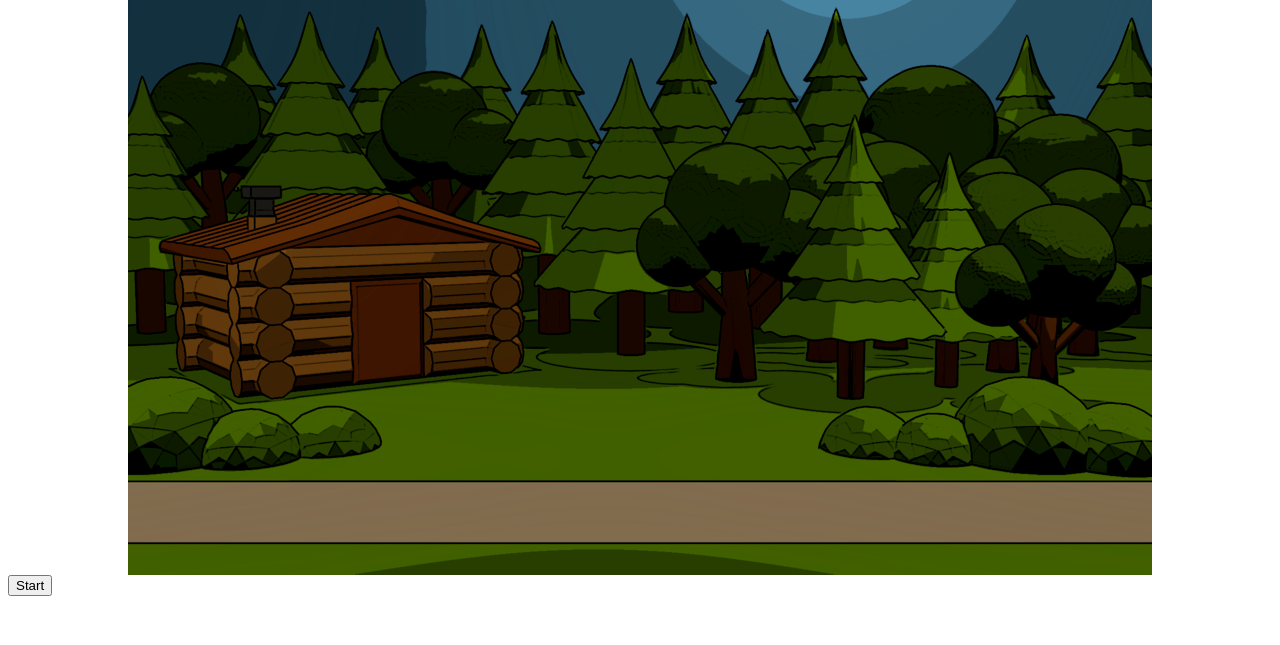
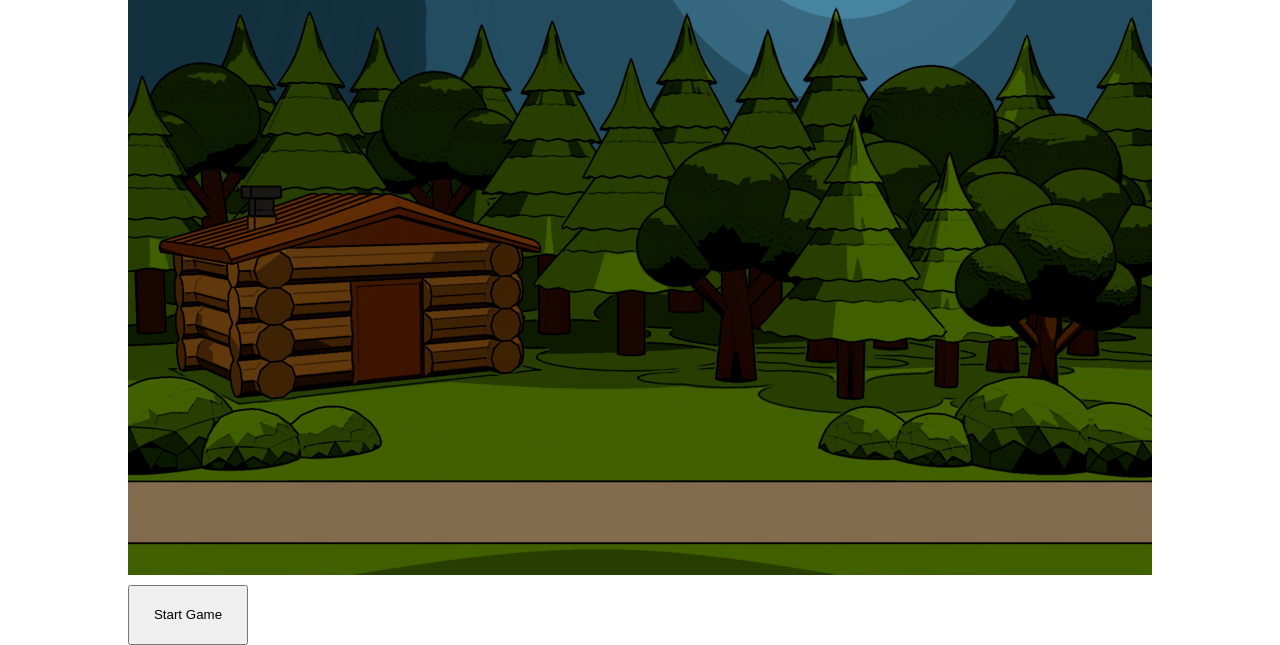
Before and after one commit to ryan1002/wdi-project-1, a PHP site: page / in a window 1280 px wide. Shown: the part 158-803 px from the top of the page. Before the commit the page ends 754 px from the top, so only its background shows below. Run offline with PHP 8.4, Linux system fonts and the light colour scheme; some libraries are stand-ins or nearby versions; some web fonts are replaced.

Commit message:
added try again! and you found the treasure! to display inside paragraph tag when player click on gold box

```diff
--- a/css/style.css
+++ b/css/style.css
@@ -9,6 +9,11 @@ p {
   text-align: center;
   font-family: 'Denk One', sans-serif;
   margin: -50px 0 0 0;
+
+}
+#display-text {
+  font-size: 26px;
+  margin-bottom: 8px;
 }
 
 #gameBoard {
@@ -26,3 +31,17 @@ p {
   background: gold;
   position: absolute;
 }
+#button-position {
+  margin: 0 auto;
+  width: 1024px;
+  height: 60px;
+ /* background-color: rgb(122, 69, 20);*/
+
+}
+button {
+  width: 120px;
+  height: 60px;
+  margin-top: 10px;
+
+
+}
--- a/home.html
+++ b/home.html
@@ -12,6 +12,10 @@
   <h1>Treasure hunt</h2>
   <p>Find the treasure</p>
   <div id="gameBoard"></div>
-  <button id="start">Start</button>
+
+  <div id="button-position">
+    <button id="start">Start Game</button>
+    <p id="display-text"></p>
+  </div>
 </body>
 </html>
--- a/js/app.js
+++ b/js/app.js
@@ -55,9 +55,12 @@ function checkForHit(){
   if (x <= upperX && x >= lowerX &&
       y <= upperY && y >= lowerY) {
     console.log("hit");
+    $("#display-text").text("You found the treasure!!");
     showTreasure();
+
   } else {
     console.log("Try again...")
+    $("#display-text").text("Try again !!");
     // Decrement lives
     // Show hot/cold based on the difference of x & y with the treasure.x and treasure.y
   }
```
